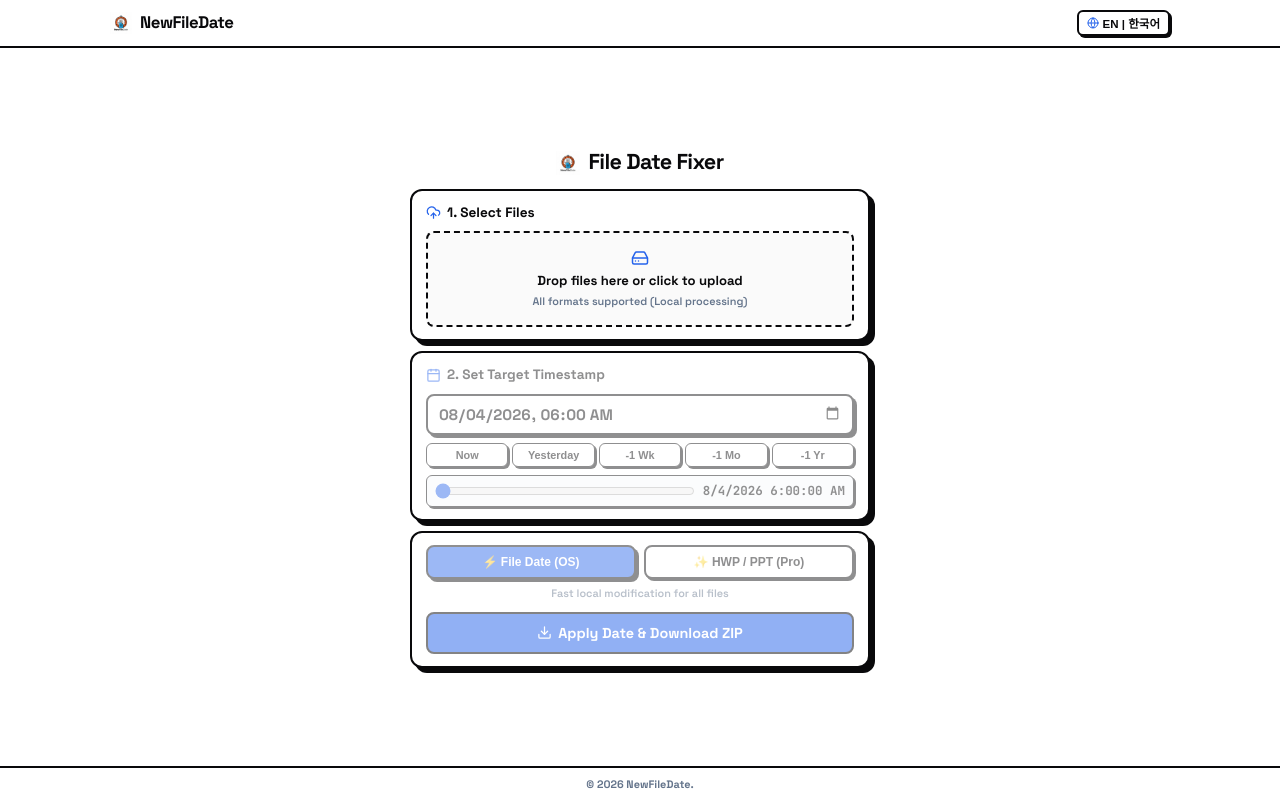
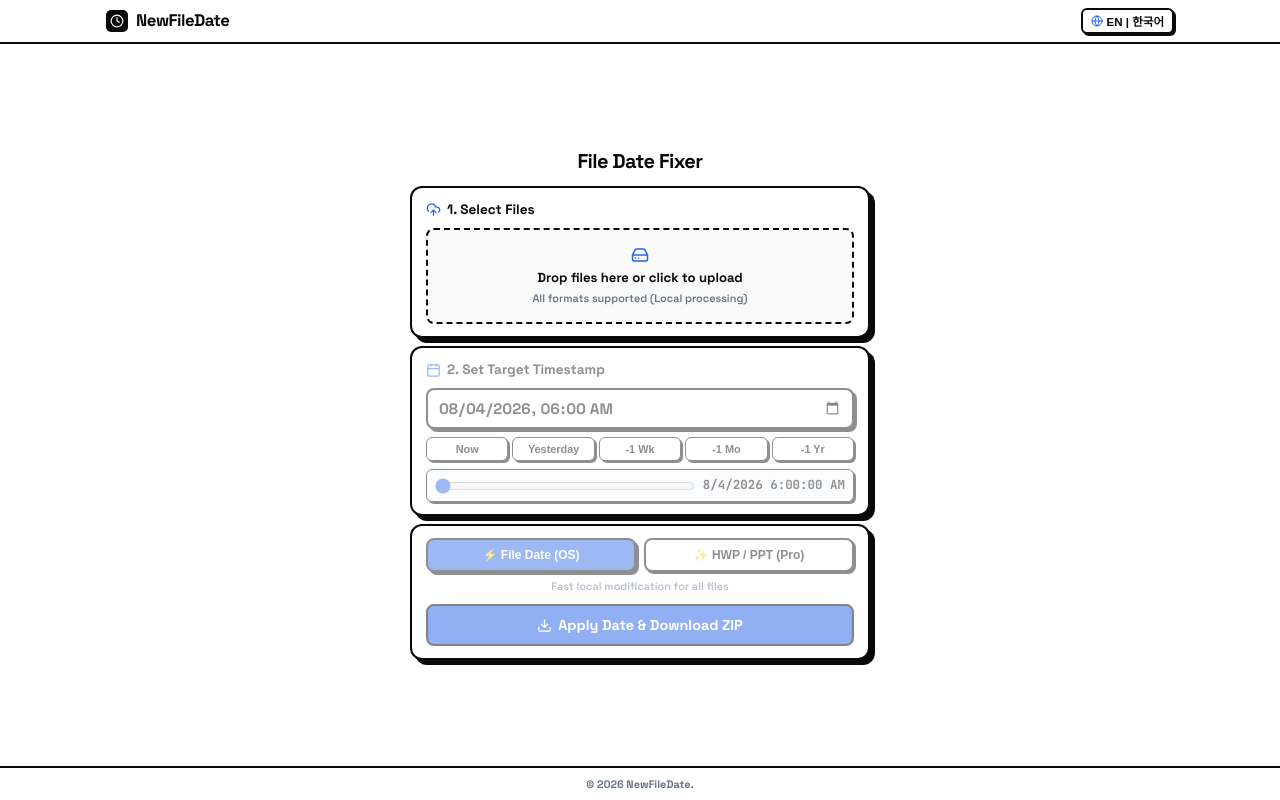
Before and after one commit to parktaejun-dev/newfiledate, a React (Vite) app in the folder frontend/: page / in a window 1280 px wide. Built offline with nearby package versions, Linux system fonts and the light colour scheme.

Commit message:
style: remove logo image files completely and tighten top whitespace above hero title

```diff
--- a/frontend/src/App.tsx
+++ b/frontend/src/App.tsx
@@ -8,7 +8,8 @@ import {
   Calendar,
   HardDrive,
   Globe,
-  CheckCircle2
+  CheckCircle2,
+  Clock
 } from 'lucide-react';
 import {
   formatForDateTimeInput,
@@ -246,14 +247,12 @@ export function App() {
     <div style={{ minHeight: '100vh', display: 'flex', flexDirection: 'column', overflowY: 'auto', background: 'var(--bg-main)' }}>
 
       {/* 1. Header */}
-      <header role="banner" style={{ height: '48px', borderBottom: '2px solid #09090b', background: '#ffffff', flexShrink: 0, display: 'flex', alignItems: 'center' }}>
-        <div style={{ maxWidth: '1100px', width: '100%', margin: '0 auto', padding: '0 20px', display: 'flex', alignItems: 'center', justifyContent: 'space-between' }}>
+      <header role="banner" style={{ height: '44px', borderBottom: '2px solid #09090b', background: '#ffffff', flexShrink: 0, display: 'flex', alignItems: 'center' }}>
+        <div style={{ maxWidth: '1100px', width: '100%', margin: '0 auto', padding: '0 16px', display: 'flex', alignItems: 'center', justifyContent: 'space-between' }}>
           <div style={{ display: 'flex', alignItems: 'center', gap: '8px' }}>
-            <img
-              src="/logo.png"
-              alt="NewFileDate Logo"
-              style={{ width: '22px', height: '22px', objectFit: 'contain' }}
-            />
+            <div style={{ background: '#09090b', padding: '4px', borderRadius: '5px', display: 'flex' }}>
+              <Clock style={{ width: '14px', height: '14px', color: '#ffffff' }} />
+            </div>
             <span style={{ fontSize: '1.05rem', fontWeight: 800, color: '#09090b', fontFamily: "'Space Grotesk', sans-serif", letterSpacing: '-0.03em' }}>
               NewFileDate
             </span>
@@ -284,17 +283,16 @@ export function App() {
       </header>
 
       {/* 2. Main Centered 1-Column Area with Side Ad Margins */}
-      <div style={{ flex: 1, display: 'flex', justifyContent: 'center', alignItems: 'center', padding: '16px 12px', overflowY: 'auto' }}>
+      <div style={{ flex: 1, display: 'flex', justifyContent: 'center', alignItems: 'center', padding: '6px 12px 12px', overflowY: 'auto' }}>
 
         {/* Left Side Ad Space Placeholder */}
         <aside style={{ flex: 1, maxWidth: '240px', height: '100%', display: 'none' }} className="ad-container-left" />
 
         {/* Single Center 1-Column App Container (Max-Width 460px) */}
-        <main id="main-content" role="main" style={{ width: '100%', maxWidth: '460px', display: 'flex', flexDirection: 'column', gap: '10px' }}>
+        <main id="main-content" role="main" style={{ width: '100%', maxWidth: '460px', display: 'flex', flexDirection: 'column', gap: '8px' }}>
 
-          {/* Compact Main Title with Inline Icon */}
-          <h1 id="hero-heading" style={{ fontSize: '1.35rem', fontWeight: 800, letterSpacing: '-0.03em', textAlign: 'center', color: '#09090b', margin: 0, fontFamily: "'Space Grotesk', sans-serif", display: 'flex', alignItems: 'center', justifyContent: 'center', gap: '8px' }}>
-            <img src="/logo.png" alt="Logo" style={{ width: '24px', height: '24px', objectFit: 'contain' }} />
+          {/* Main Title - Tight, No Logo, Zero Waste Whitespace */}
+          <h1 id="hero-heading" style={{ fontSize: '1.25rem', fontWeight: 800, letterSpacing: '-0.03em', textAlign: 'center', color: '#09090b', margin: '2px 0', fontFamily: "'Space Grotesk', sans-serif" }}>
             {t.heroTitle}
           </h1>
 
```
Also changed, not shown: frontend/public/logo.png (deleted).
